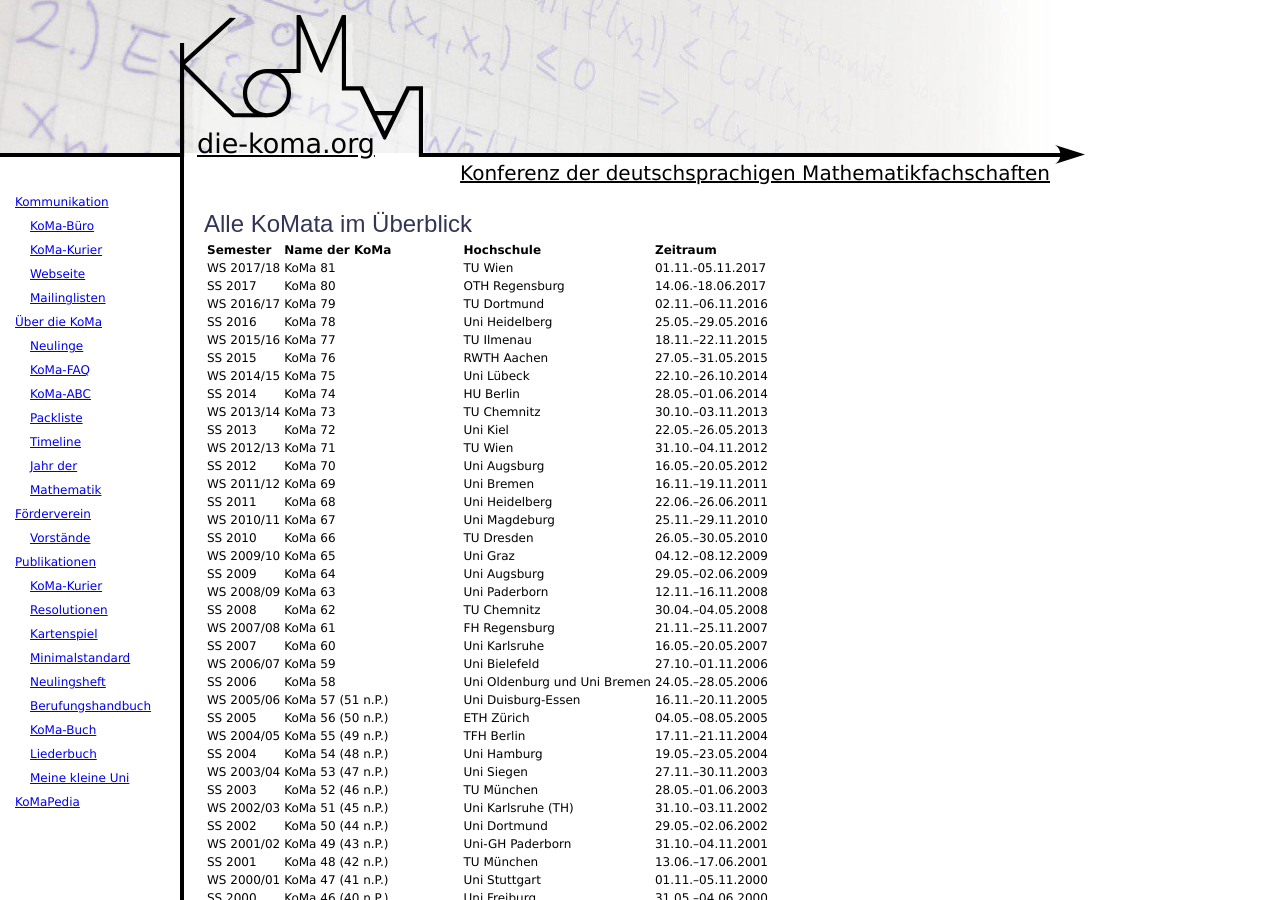
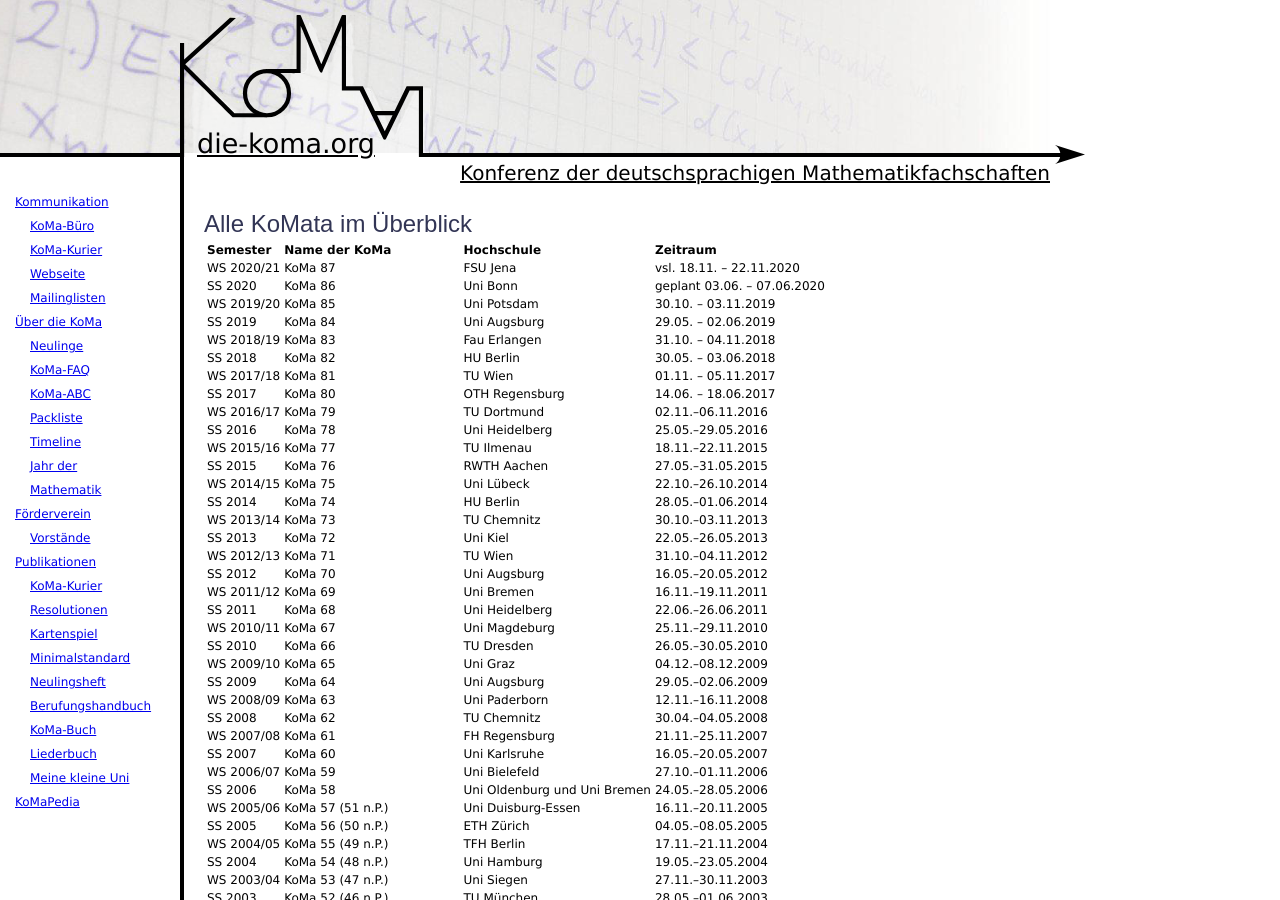
Before and after one commit to Die-KoMa/die-koma.org, a Jekyll site: the page built from ueber_die_koma/timeline.md, in a window 1280 px wide and 900 px high. Built offline with Jekyll 4.4.1, drawn with Linux system fonts in a browser that asks for light colours.

Commit message:
Timeline ergänzt

```diff
--- a/ueber_die_koma/timeline.md
+++ b/ueber_die_koma/timeline.md
@@ -7,23 +7,29 @@
 
 | Semester    |   Name der KoMa        |	Hochschule            |	Zeitraum    |
 |:------------|:-----------------------------|:---------------------------------|:------------------|
-| WS 2017/18  | KoMa 81            | TU Wien							| 01.11.-05.11.2017 |
-| SS 2017   | KoMa 80            | OTH Regensburg					| 14.06.-18.06.2017 |
+| WS 2020/21  | KoMa 87            | FSU Jena					| vsl. 18.11. -- 22.11.2020 |
+| SS 2020   | KoMa 86            | Uni Bonn						| geplant 03.06. -- 07.06.2020 |
+| WS 2019/20  | KoMa 85            | Uni Potsdam				| 30.10. -- 03.11.2019 |
+| SS 2019   | KoMa 84            | 	Uni Augsburg				| 29.05. -- 02.06.2019 |
+| WS 2018/19  | KoMa 83            |  Fau Erlangen				| 31.10. -- 04.11.2018 |
+| SS 2018   | KoMa 82            | 	HU Berlin					| 30.05. -- 03.06.2018 |
+| WS 2017/18  | KoMa 81            | TU Wien					| 01.11. -- 05.11.2017 |
+| SS 2017   | KoMa 80            | OTH Regensburg				| 14.06. -- 18.06.2017 |
 | WS 2016/17  | KoMa 79            | TU Dortmund            | 02.11.–06.11.2016 |
 | SS 2016   | KoMa 78            | Uni Heidelberg           | 25.05.–29.05.2016 |
 | WS 2015/16  | KoMa 77            | TU Ilmenau             | 18.11.–22.11.2015 |
-| SS 2015   | KoMa 76            | RWTH Aachen            | 27.05.–31.05.2015 |
+| SS 2015   | KoMa 76            | RWTH Aachen 				| 27.05.–31.05.2015 |
 | WS 2014/15  | KoMa 75            | Uni Lübeck             | 22.10.–26.10.2014 |
-| SS 2014   | KoMa 74            | HU Berlin            | 28.05.–01.06.2014 |
+| SS 2014   | KoMa 74            | HU Berlin            	| 28.05.–01.06.2014 |
 | WS 2013/14  | KoMa 73            | TU Chemnitz            | 30.10.–03.11.2013 |
-| SS 2013   | KoMa 72            | Uni Kiel             | 22.05.–26.05.2013 |
-| WS 2012/13  | KoMa 71            | TU Wien              | 31.10.–04.11.2012 |
+| SS 2013   | KoMa 72            | Uni Kiel             	| 22.05.–26.05.2013 |
+| WS 2012/13  | KoMa 71            | TU Wien              	| 31.10.–04.11.2012 |
 | SS 2012   |	KoMa 70            | Uni Augsburg           | 16.05.–20.05.2012 |
 | WS 2011/12  |	KoMa 69            | Uni Bremen             | 16.11.–19.11.2011 |
-| SS 2011   |	KoMa 68            | Uni Heidelberg           | 22.06.–26.06.2011 |
+| SS 2011   |	KoMa 68            | Uni Heidelberg         | 22.06.–26.06.2011 |
 | WS 2010/11  | KoMa 67            | Uni Magdeburg          | 25.11.–29.11.2010 |
 | SS 2010   |	KoMa 66            | TU Dresden             | 26.05.–30.05.2010 |
-| WS 2009/10  |	KoMa 65            | Uni Graz             | 04.12.–08.12.2009 |
+| WS 2009/10  |	KoMa 65            | Uni Graz             	| 04.12.–08.12.2009 |
 | SS 2009   |	KoMa 64            | Uni Augsburg           | 29.05.–02.06.2009 |
 | WS 2008/09  |	KoMa 63            | Uni Paderborn          | 12.11.–16.11.2008 |
 | SS 2008   |	KoMa 62            | TU   Chemnitz          | 30.04.–04.05.2008 |
```
